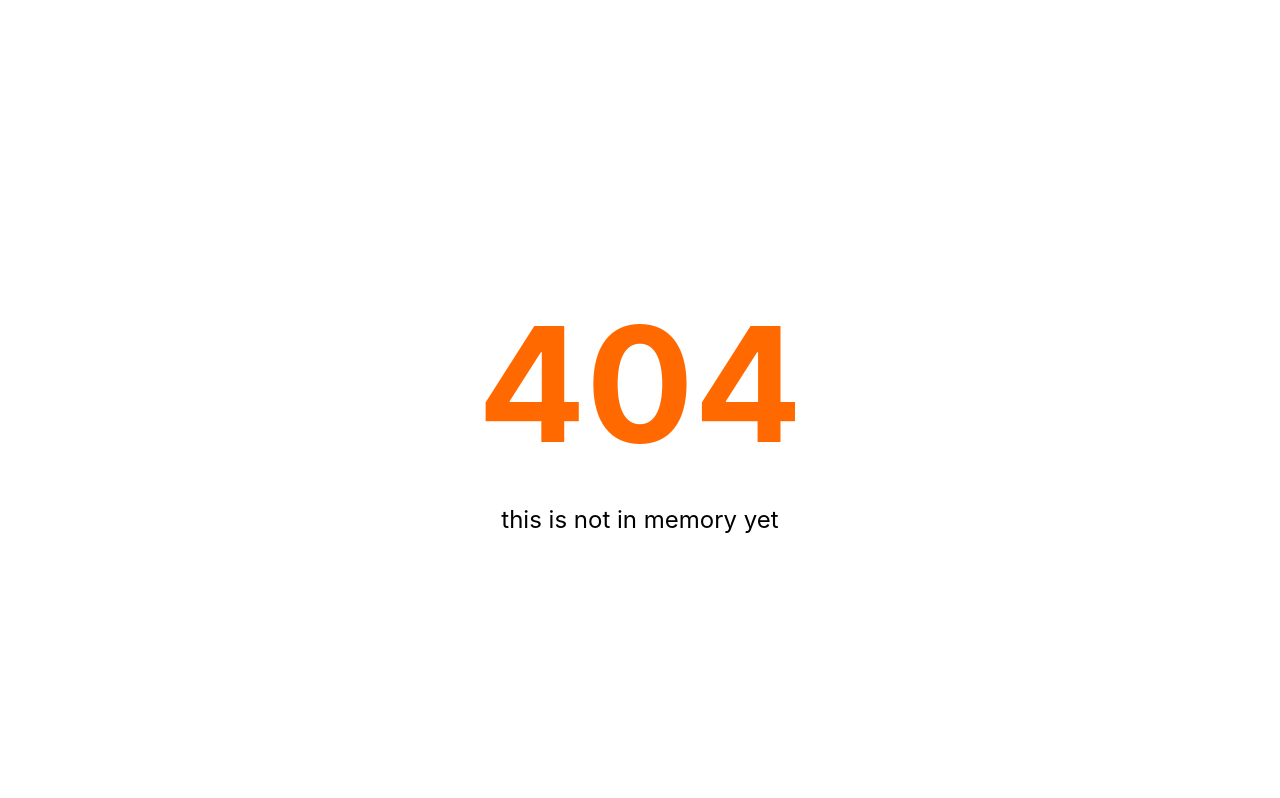
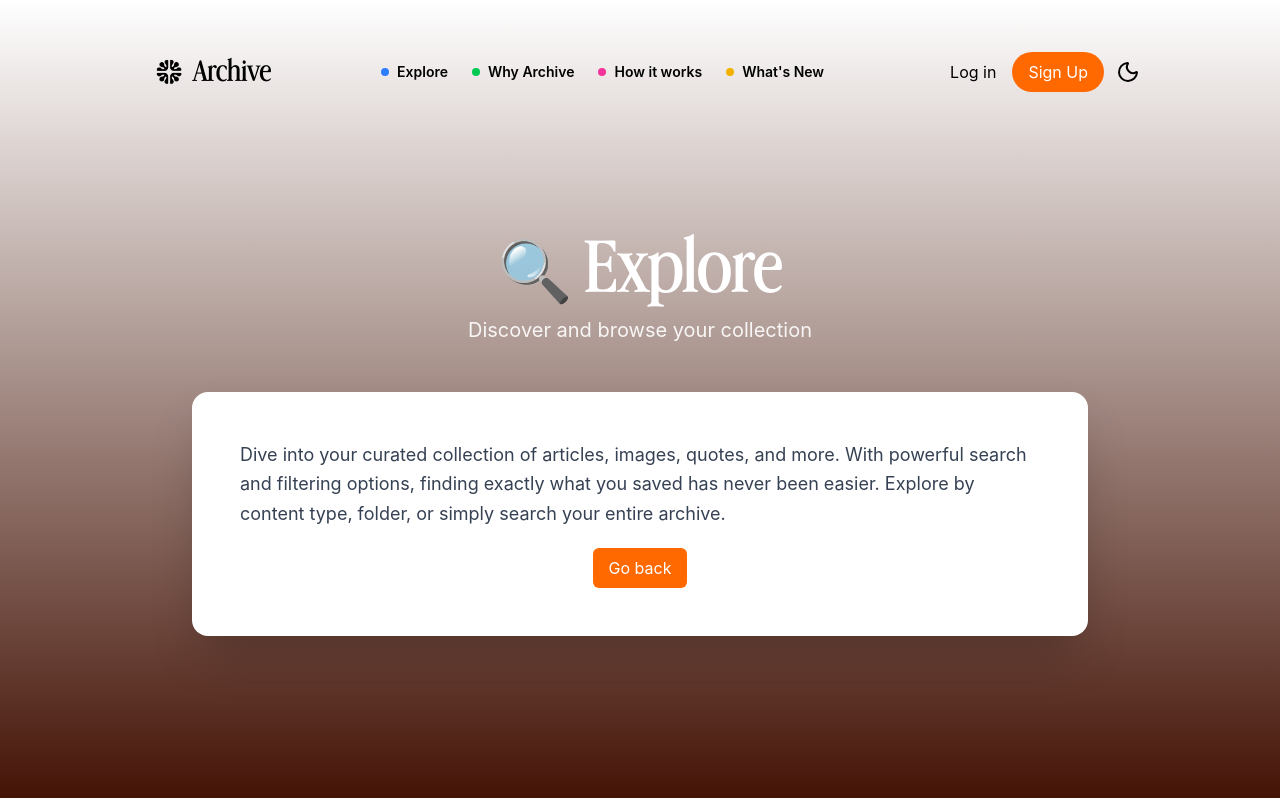
Before and after one commit to DharmBharodiya/secondbrain, a React (Vite) app in the folder frontend/: page /info/Explore in a window 1280 px wide. Before the commit this address had no page. Built offline with nearby package versions, Linux system fonts and the light colour scheme.

Commit message:
feat - added info pages + fix - fixed the layout of herocard and its height related fixed constraint

```diff
--- a/frontend/src/App.tsx
+++ b/frontend/src/App.tsx
@@ -9,6 +9,7 @@ import ShareBoard from "./pages/Shareboard";
 import NotFound from "./pages/NotFound";
 import { useContext } from "react";
 import { AuthContext } from "./Context/AuthContext";
+import InfoPage from "./pages/InfoPage";
 
 function App() {
   const { theme } = useContext(AuthContext);
@@ -37,6 +38,7 @@ function App() {
             </PublicRoute>
           }
         />
+        <Route path="/info/:topic" element={<InfoPage />} />
         <Route
           path="/dashboard"
           element={
--- a/frontend/src/components/Button.tsx
+++ b/frontend/src/components/Button.tsx
@@ -28,7 +28,7 @@ const Button = ({
   const variantStyles = styles[variant];
   return (
     <motion.button
-      className={`${styles.base} ${variantStyles} ${extraStyles && extraStyles}`}
+      className={`${styles.base} ${variantStyles} ${extraStyles && extraStyles} whitespace-nowrap`}
       onClick={clickEvent}
       whileHover={{ scale: 1.03 }}
       whileTap={{ scale: 0.97 }}
--- a/frontend/src/components/HeroCard.tsx
+++ b/frontend/src/components/HeroCard.tsx
@@ -22,7 +22,7 @@ const HeroCard = ({
     <div
       className={`w-full h-auto px-4 py-4 rounded-lg shadow-md ${theme === "dark" ? "bg-[#11110F]" : "bg-white"} ${extraStyles}`}
     >
-      <div className="h-37 md:h-30 w-[95%]">
+      <div className="w-[95%] h-auto">
         <p className="text-[12px] md:text-xs mb-1">{Icon}</p>
         <h1
           className={`${theme === "dark" ? "text-white" : "text-black"} font-bold font-advercase text-2xl`}
@@ -35,7 +35,7 @@ const HeroCard = ({
           {description}
         </p>
       </div>
-      <div className="w-full h-40 rounded-md">
+      <div className="w-full h-40 rounded-md mt-3">
         <img
           className="w-full h-40 object-cover rounded-md"
           src={src}
--- a/frontend/src/components/HeroCardMaster.tsx
+++ b/frontend/src/components/HeroCardMaster.tsx
@@ -21,7 +21,7 @@ const item = {
 
 const HeroCardMaster = () => {
   return (
-    <div className="w-full md:w-[80%] h-full flex flex-col justify-center items-center  px-10 py-5">
+    <div className="w-full lg:w-[80%] h-full flex flex-col justify-center items-center  px-10 py-5">
       <div className="w-full flex justify-center flex-col items-center mb-4">
         <h1 className="font-bold text-orange-500 text-xs">
           BUILT FOR HOW YOU THINK
@@ -31,7 +31,7 @@ const HeroCardMaster = () => {
         </h1>
       </div>
       <motion.div
-        className="w-full grid md:grid-cols-2 md:px-6 px-1 py-2 gap-y-6 gap-x-4"
+        className="w-full grid md:grid-cols-2 md:px-6 px-1 py-2 gap-y-6 gap-x-2 md:gap-x-4"
         variants={container}
         initial="hidden"
         whileInView="show"
--- a/frontend/src/components/Navbar.tsx
+++ b/frontend/src/components/Navbar.tsx
@@ -74,12 +74,10 @@ const Navbar = ({ scrollElement }: NavbarProps) => {
         </NavLink>
       </div>
 
-      <div className="hidden lg:flex justify-center items-center gap-6">
+      <div className="hidden xl:flex justify-center items-center gap-6">
         {list.map((ls, idx) => (
-          <div
-            key={idx}
-            className="flex justify-center items-center gap-2 group cursor-pointer"
-          >
+          <NavLink to={`/info/${ls}`} key={idx}>
+            <div className="flex justify-center items-center gap-2 group cursor-pointer whitespace-nowrap">
               <div
                 className={`w-2 h-2 ${colors[idx]} rounded-full relative`}
               ></div>
@@ -91,6 +89,7 @@ const Navbar = ({ scrollElement }: NavbarProps) => {
                 <div className="absolute -bottom-1 left-0 w-0 h-0.5 bg-current group-hover:w-full transition-all duration-300"></div>
               </div>
             </div>
+          </NavLink>
         ))}
       </div>
 
--- /dev/null
+++ b/frontend/src/pages/InfoPage.tsx
@@ -0,0 +1,67 @@
+import Navbar from "@/components/Navbar";
+import { NavLink, useParams } from "react-router";
+
+const infoContent = [
+  {
+    title: "Explore",
+    description: "Discover and browse your collection",
+    content:
+      "Dive into your curated collection of articles, images, quotes, and more. With powerful search and filtering options, finding exactly what you saved has never been easier. Explore by content type, folder, or simply search your entire archive.",
+    icon: "🔍",
+  },
+  {
+    title: "Why Archive",
+    description: "Never lose important information again",
+    content:
+      "In the digital age, information overload is real. Archive helps you capture, organize, and preserve the content that matters most. Whether it's inspiring quotes, research articles, or beautiful imagery, your Archive is your personal knowledge vault that grows with you.",
+    icon: "💾",
+  },
+  {
+    title: "How it works",
+    description: "Get started in three simple steps",
+    content:
+      "1. Save: Capture articles, images, quotes, and more from across the web. 2. Organize: Sort content into folders and tag them for easy discovery. 3. Access: Search and retrieve your archived content anytime, anywhere. Your Archive is always there when you need it.",
+    icon: "⚙️",
+  },
+  {
+    title: "What's New",
+    description: "Latest features and improvements",
+    content:
+      "We're constantly improving Archive to serve you better. Recent updates include enhanced search capabilities, new sharing options to collaborate with friends, improved mobile experience, and support for more content types. Stay tuned for more exciting features coming soon!",
+    icon: "✨",
+  },
+];
+
+const InfoPage = () => {
+  const { topic } = useParams();
+  const currentContent = infoContent.find((item) => item.title === topic);
+
+  return (
+    <>
+      <Navbar />
+      <div className="w-full min-h-screen bg-gradient-to-b to-orange-950 to-black px-6 py-20">
+        <div className="max-w-4xl mx-auto mt-40">
+          <div className="text-center mb-12">
+            <h1 className="text-6xl font-advercase text-white mb-4">
+              {currentContent?.icon} {currentContent?.title}
+            </h1>
+            <p className="text-xl text-white/90">
+              {currentContent?.description}
+            </p>
+          </div>
+
+          <div className="bg-white rounded-2xl shadow-2xl p-8 md:p-12 flex justify-center flex-col items-center">
+            <p className="text-lg text-gray-700 leading-relaxed">
+              {currentContent?.content}
+            </p>
+            <button className="bg-orange-500 w-fit mt-5 text-white px-4 py-2 rounded-md">
+              <NavLink to={"/"}>Go back</NavLink>
+            </button>
+          </div>
+        </div>
+      </div>
+    </>
+  );
+};
+
+export default InfoPage;
```
Lines whose indentation alone changed are shown as unchanged.
